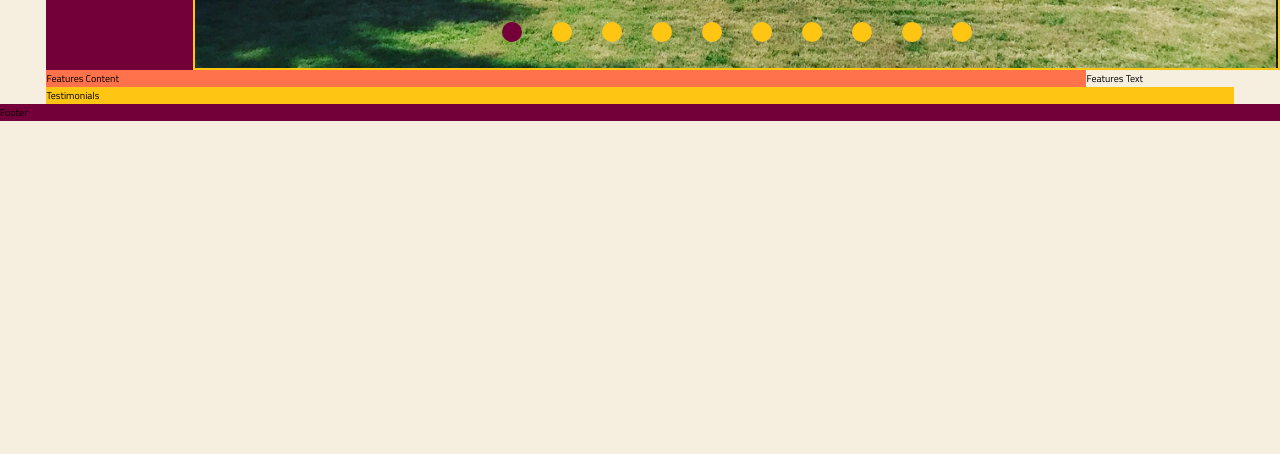
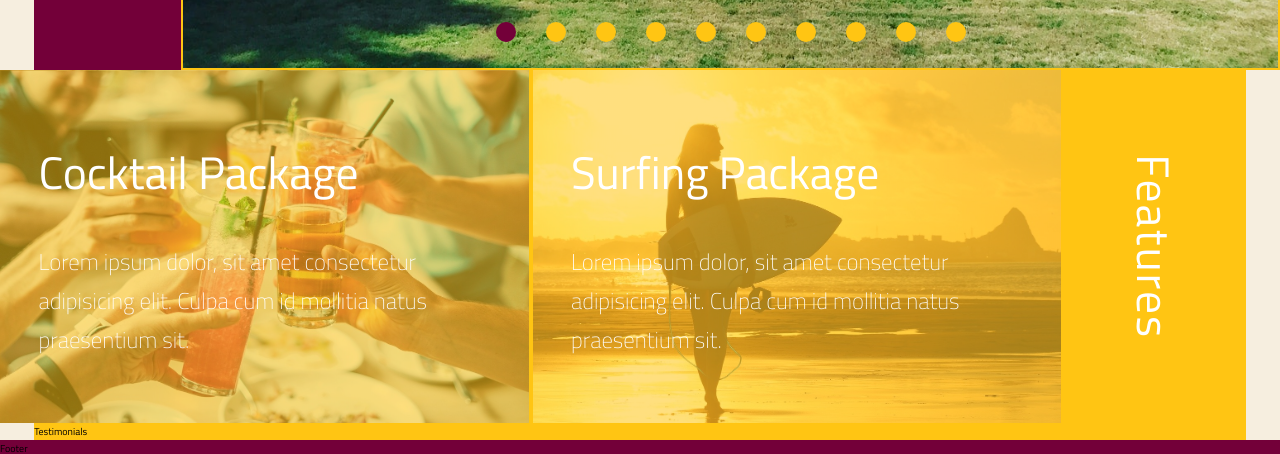
Before and after one commit to MainaGeorge/css-grid-project, a plain HTML site: page index.html in a window 1280 px wide. Shown: the part 4101-4555 px from the top of the page. Before the commit the page ends 4222 px from the top, so only its background shows below. Drawn offline with Linux system fonts and the light colour scheme.

Commit message:
added features section

```diff
--- a/index.html
+++ b/index.html
@@ -300,10 +300,24 @@
     </section>
 
     <!--******* features content ******* -->
-    <section id="features-content">Features Content</section>
+    <section id="features-content">
+      <div class="features-content__feature-1">
+        <h2 class="features-content__feature-1--title">Cocktail Package</h2>
+        <p class="features-content__feature-1--para">Lorem ipsum dolor, sit amet consectetur adipisicing elit. Culpa cum id mollitia natus praesentium sit.</p>
+      </div>
+
+      <div class="features-content__feature-2">
+        <h2 class="features-content__feature-2--title">Surfing Package</h2>
+        <p class="features-content__feature-2--para">Lorem ipsum dolor, sit amet consectetur adipisicing elit. Culpa cum id mollitia natus praesentium sit.</p>
+      </div>
+    </section>
 
     <!--******* Features Text ******* -->
-    <section id="features-text">Features Text</section>
+    <section id="features-text">
+      <div class="features-text__content">
+        <h2 class="features-text__content--title">Features</h2>
+      </div>
+    </section>
 
     <!--******* Testimonials ******* -->
     <section id="testimonials">Testimonials</section>
--- a/style.css
+++ b/style.css
@@ -594,14 +594,16 @@ section#events-content {
   background-color: white;
 }
 
-section#events-content {
+section#events-content,
+section#features-content {
   grid-column: container-start / col-end 9;
 
   display: grid;
   grid-template-columns: repeat(2, 1fr);
 }
 
-section#events-content > div {
+section#events-content > div,
+section#features-content > div {
   padding: var(--padding-section);
   display: grid;
 
@@ -629,18 +631,21 @@ section#events-content > div:last-child {
   background-position: center;
   background-size: cover;
 }
-section#events-content > div h2[class*="title"] {
+section#events-content > div h2[class*="title"],
+section#features-content > div h2[class*="title"] {
   grid-area: title;
   font-size: var(--font-size-title);
   font-weight: 400;
   color: white;
 }
 
-section#events-content > div p[class*="para"] {
+section#events-content > div p[class*="para"],
+section#features-content > div p[class*="para"] {
   grid-area: para;
 }
 
-section#events-text {
+section#events-text,
+section#features-text {
   grid-column: col-start 10 / center-end;
   background-color: var(--color-tertiary);
   display: grid;
@@ -649,11 +654,13 @@ section#events-text {
   place-items: center;
 }
 
-.events-text__content {
+.events-text__content,
+.features-text__content {
   transform: rotate(90deg);
 }
 
 .events-text__content--title,
+.features-text__content--title,
 .gallery-text__content--title {
   color: white;
   font-weight: 500;
@@ -757,14 +764,25 @@ div.gallery-carousel__img-container {
 }
 
 
-section#features-content {
-  background-color: var(--color-tertiary);
-  grid-column: center-start / col-end 9;
+section#features-content > div:first-child {
+  background: linear-gradient(var(--color-secondary-m-light), var(--color-secondary-m-light)), url('img/Features/cocktail.jpg');
+  border-right: solid .2rem var(--color-secondary);
 }
 
+section#features-content > div:last-child {
+  background: linear-gradient(var(--color-secondary-m-light), var(--color-secondary-m-light)), url('img/Features/surfing.jpg');
+  border-left: solid .2rem var(--color-secondary);
+}
+
+section#features-content > div:first-child,
+section#features-content > div:last-child{
+  background-position: left;
+  background-size: cover;
+}
+
+
 section#features-text {
-  background-color: var(--color-quartenary);
-  grid-column: col-start 10 / center-end;
+  background-color: var(--color-secondary);
 }
 
 section#testimonials {
@@ -865,7 +883,8 @@ footer#footer {
     display: none;
   }
 
-  section#events-content {
+  section#events-content,
+  section#features-content {
     grid-template-columns: repeat(auto-fit, minmax(25rem, 1fr));
   }
 
```
